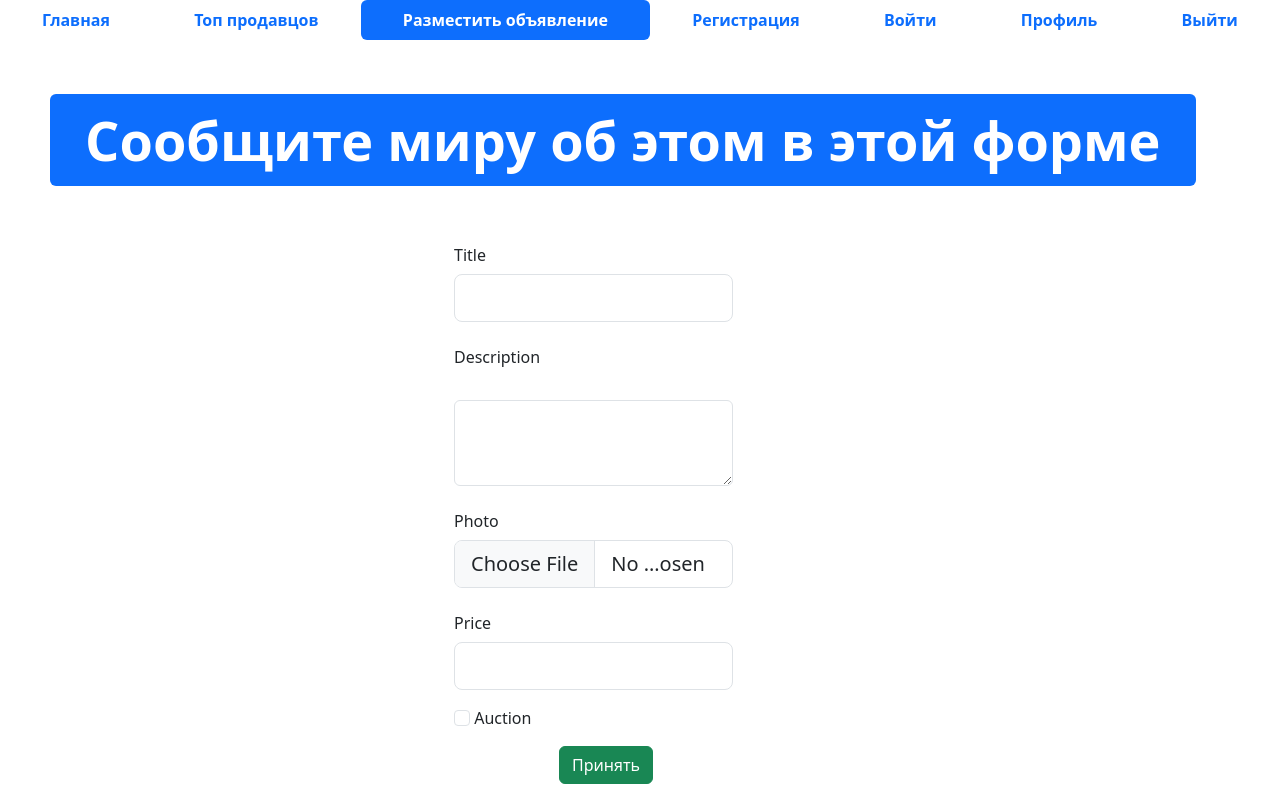
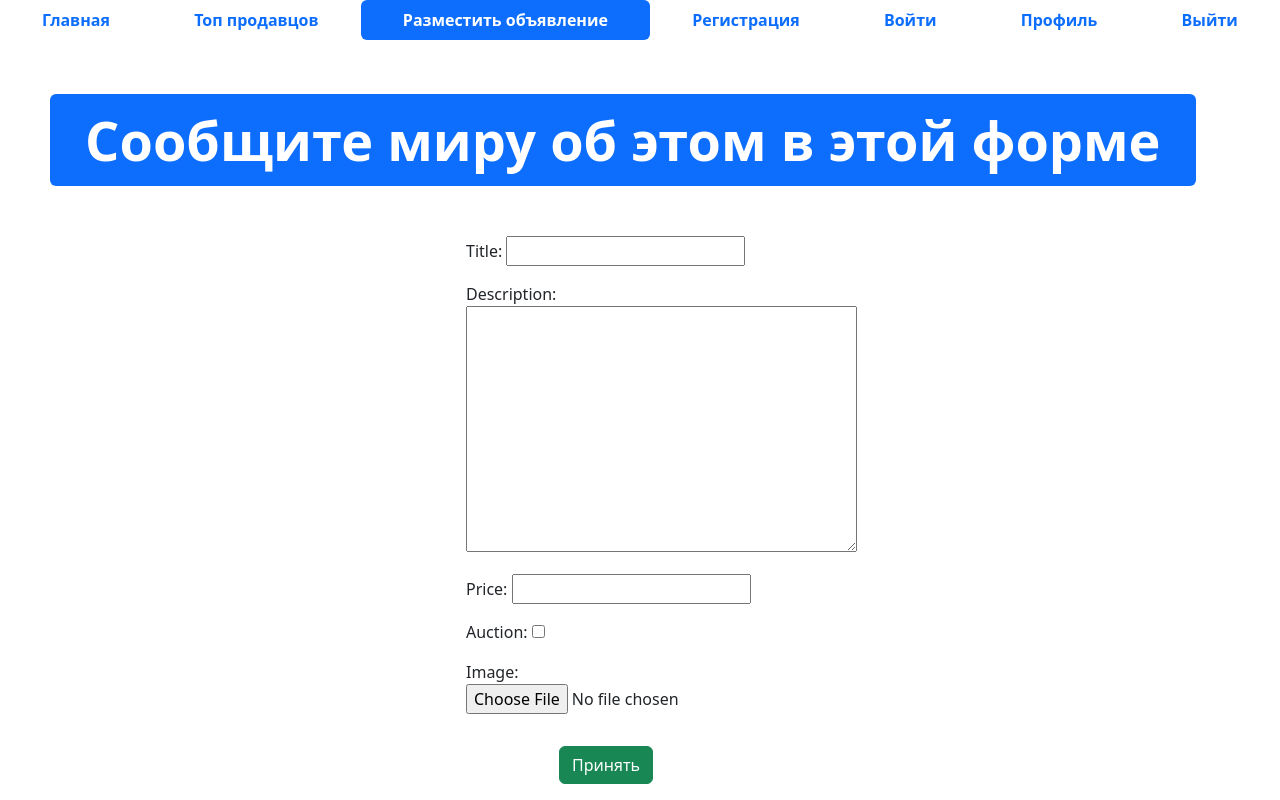
Before and after one commit to AlexKih/module_4, a Django app: template advertisements/templates/advertisement-post.html in a window 1280 px wide. Run offline with Django 4.2, Linux system fonts and the light colour scheme; the template is opened without the code that fills it: values that come from a table or form of the project are taken from there, others are empty; some libraries are stand-ins or nearby versions.

Commit message:
Занятие 9, задание 4

```diff
--- a/advertisements/advertisements/urls.py
+++ b/advertisements/advertisements/urls.py
@@ -19,6 +19,7 @@ from django.urls import path, include
 from django.conf import settings
 from django.conf.urls.static import static
 
+
 urlpatterns = [
     path('admin/', admin.site.urls),
     path('', include('app_advertisements.urls')),
--- /dev/null
+++ b/advertisements/app_advertisements/forms.py
@@ -0,0 +1,8 @@
+from django import forms
+
+class AdvertisementForm(forms.Form):
+    title = forms.CharField(max_length=64)
+    description = forms.CharField(widget=forms.Textarea)
+    price = forms.DecimalField()
+    auction = forms.BooleanField(required=False)
+    image = forms.ImageField()
--- a/advertisements/app_advertisements/urls.py
+++ b/advertisements/app_advertisements/urls.py
@@ -1,8 +1,9 @@
 from django.urls import path
-from .views import index, top_sellers, register
+from .views import index, top_sellers, register, advertisement_post
 
 urlpatterns = [
     path('', index, name='main-page'),
     path('top-sellers/', top_sellers, name = 'top-sellers'),
     path('register/', register, name = 'register'),
+    path('advertisement-post/', advertisement_post, name = 'advertisement-post'),
 ]
--- a/advertisements/app_advertisements/views.py
+++ b/advertisements/app_advertisements/views.py
@@ -1,6 +1,7 @@
 from django.shortcuts import render
 from django.http import HttpResponse
 from .models import Advertisement
+from .forms import AdvertisementForm
 
 def index(request):
     advertisements = Advertisement.objects.all()
@@ -12,3 +13,8 @@ def top_sellers(request):
 
 def register(request):
     return render(request, 'register.html')
+
+def advertisement_post(request):
+    form = AdvertisementForm()
+    context = {'form':form}
+    return render(request, 'advertisement-post.html', context)
--- a/advertisements/templates/advertisement-post.html
+++ b/advertisements/templates/advertisement-post.html
@@ -1,19 +1,10 @@
-<!DOCTYPE html>
-<html lang="en">
+{% extends 'base.html' %}
 
-<head>
-  <meta charset="UTF-8">
-  <meta http-equiv="X-UA-Compatible" content="IE=edge">
-  <meta name="viewport" content="width=device-width, initial-scale=1.0">
-  <link rel="shortcut icon" href="img/favicon.ico" type="image/x-icon">
-  <link href="css/bootstrap.min.css" rel="stylesheet">
-  <link rel="stylesheet" href="css/fontello.css">
-  <title>Advertisement-post</title>
-</head>
+{% load static %}
 
-<body>
+{% block title %} Разместить объявление {% endblock %}
 
-
+{% block content %}
   <ul class="nav nav-pills sticky-top bg-white nav-fill">
     <li class="nav-item">
       <a class="nav-link" href="index.html">
@@ -57,49 +48,15 @@
       </div>
     </div>
   </div>
+
   <div class="container">
-    <form method="post">
-      <div class="row mb-3">
-        <div class="col">
-          <label class="col-sm-4 col-form-label offset-4">Title</label>
-          <div class="col-sm-4 offset-4 w-25">
-            <input type="text" class="form-control form-control-lg">
-          </div>
+    <form method="post" enctype="multipart/form-data">
+      <div class="row mb-3 offset-sm-4">
+        <div class="col-6">
+          {{form.as_p}}
         </div>
       </div>
-      <div class="row mb-3">
-        <div class="col">
-          <label class="col-sm-4 col-form-label offset-4">Description</label>
-          <div class="col-sm-4 offset-4 w-25">
-              <label for="" class="form-label"></label>
-              <textarea class="form-control" name="" id="" rows="3"></textarea>
-          </div>
-        </div>
-      </div>
-      <div class="row mb-3">
-        <div class="col">
-          <label class="col-sm-4 col-form-label offset-4">Photo</label>
-          <div class="col-sm-4 offset-4 w-25">
-            <input type="file" class="form-control form-control-lg">
-          </div>
-        </div>
-      </div>
-      <div class="row mb-3">
-        <div class="col">
-          <label class="col-sm-4 col-form-label offset-4">Price</label>
-          <div class="col-sm-4 offset-4 w-25">
-            <input type="text" class="form-control form-control-lg">
-          </div>
-        </div>
-      </div>
-      <div class="row mb-3">
-        <div class="col">
-          <div class="offset-4 w-25">
-            <input type="checkbox" class="form-check-input">
-            <label class="form-check-label">Auction</label>
-          </div>
-        </div>
-      </div>
+
       <div class="row mb-3 offset-sm-5">
         <div class="col">
           <button type="submit" class="btn btn-success">Принять</button>
@@ -108,5 +65,4 @@
     </form>
   </div>
   <script src="js/bootstrap.bundle.min.js"></script>
-</body>
-</html>
+{% endblock %}
--- a/advertisements/templates/index.html
+++ b/advertisements/templates/index.html
@@ -16,7 +16,7 @@
     </a>
   </li>
   <li class="nav-item">
-    <a class="nav-link" href="advertisement-post.html">
+    <a class="nav-link" href="{% url 'advertisement-post' %}">
       <span style="font-weight: bold;">Разместить объявление</span>
     </a>
   </li>
```
Also changed, not shown: advertisements/app_advertisements/apps.py (line endings or trailing spaces), advertisements/app_advertisements/migrations/0005_advertisement_user.py, advertisements/app_advertisements/migrations/0006_advertisement_image.py, advertisements/db.sqlite3, advertisements/media/advertisements/youngman.png (added), advertisements/media/advertisements/youngman_prS2zrW.png (added), advertisements/media/advertisements/Корги.png (deleted).
